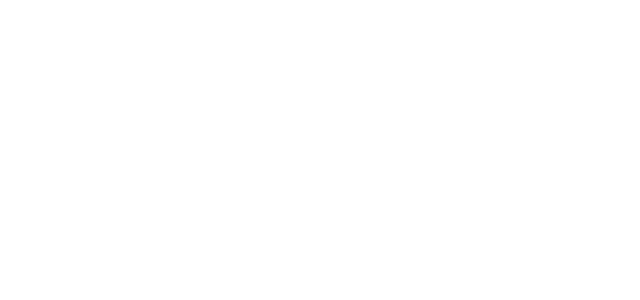
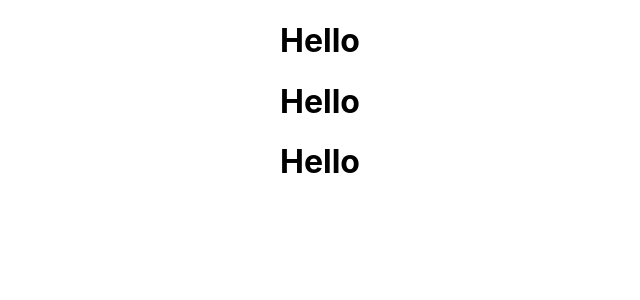
Before and after one commit to bobbyDeepak1415/File_Uploader, a React (Create React App) app: page / in a window 1280 px wide. Shown: the top 300 px of the page, without its empty margins (320-960 px from the left). Built offline with nearby package versions, Linux system fonts and the light colour scheme.

Commit message:
set-up done

```diff
--- a/src/Demo.jsx
+++ b/src/Demo.jsx
@@ -1,6 +1,21 @@
 import React, { useEffect, useRef, useState } from "react";
 
 const useDemo = () => {
+
+  const [currentStatus,setCurrentStatus]=useState("")
+
+  const statuses=["active","ofline","unKnown","inactive"]
+
+
+
+  return (
+    <>
+    <h1>Hello</h1>
+    <h1>Hello</h1>
+    <h1>Hello</h1>
+    <p>{currentStatus}</p>
+    </>
+  )
 
 
 };
```
